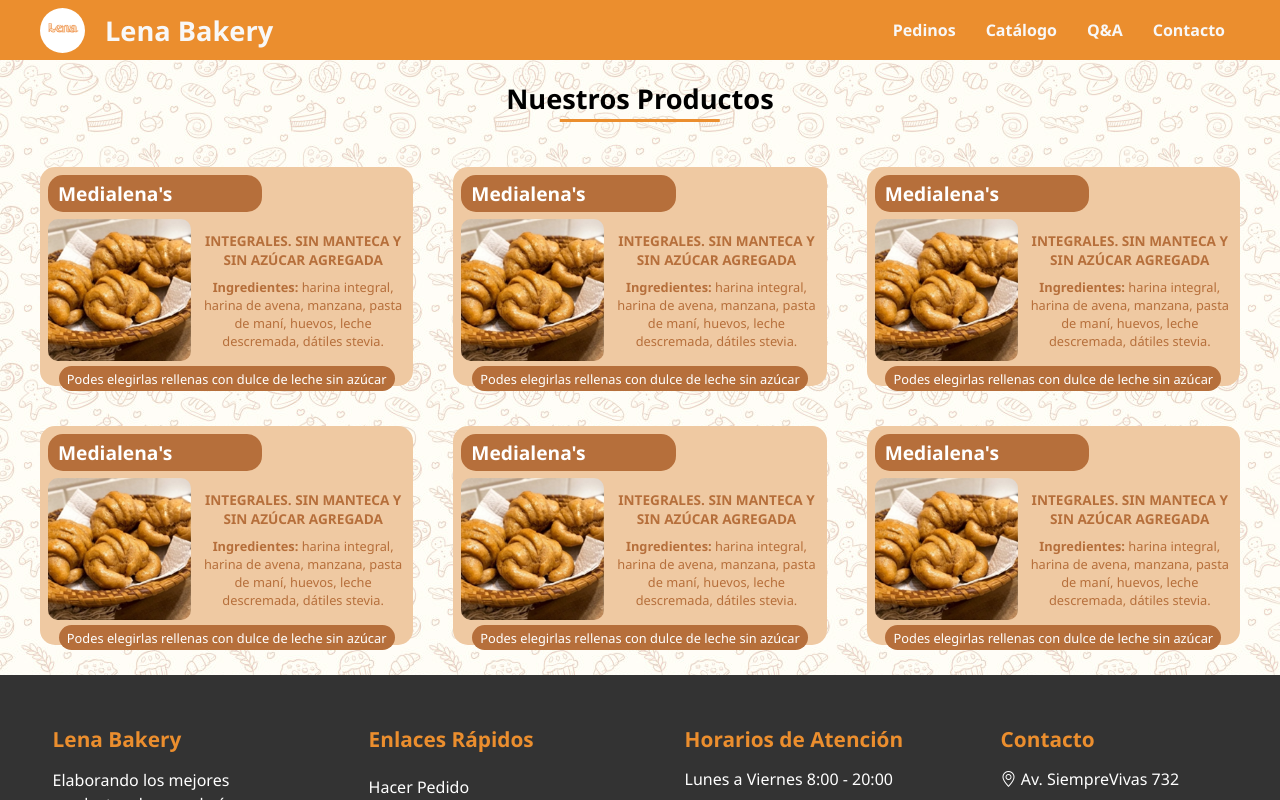
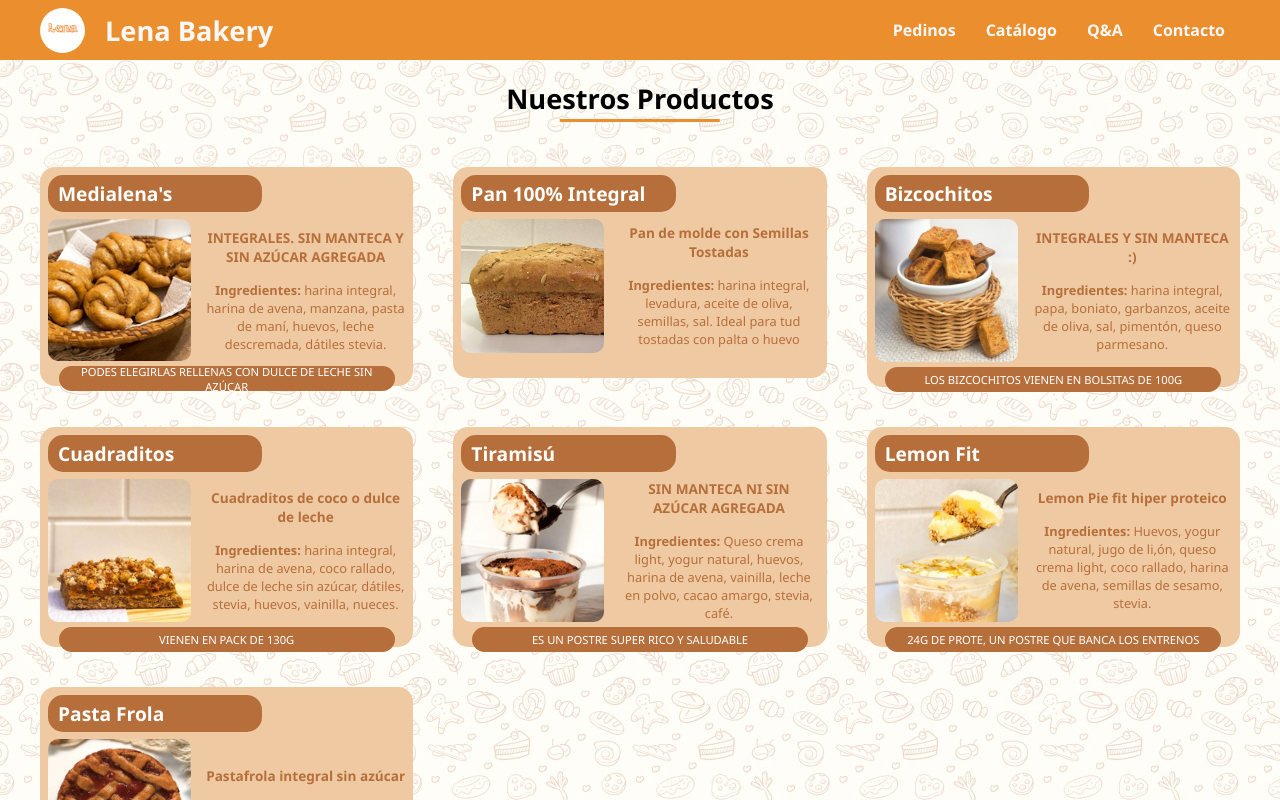
Before and after one commit to nunezjorgepy/Lena-Bakery, a React (Vite) app: page /catalogo in a window 1280 px wide. Shown: the top 800 px of the page. Built offline with nearby package versions, Linux system fonts and the light colour scheme.

Commit message:
El catálogo se crea según la lista de productos (product-list.js). Agrego condicionalmente la información extra (si no hay, no muestra el recuadro). Modifiqué un poco el espacio entre los componentes y el espacio entre le descripción y los ingredientes dentro del componente.

```diff
--- a/src/components/ProductCatalogo.css
+++ b/src/components/ProductCatalogo.css
@@ -34,7 +34,7 @@ Información
 */
 .product-info {
     display: flex;
-    gap: 10px;
+    gap: 15px;
 }
 .product-image {
     width: 40%;
@@ -50,15 +50,14 @@ Description
     display: flex;
     flex-direction: column;
     justify-content: center;
+    text-align: center;
+    gap: 15px;
 }
 .catalogo-h3 {
     font-size: .85rem;
-    text-align: center;
-    margin-bottom: 9px;
 }
 .product-ingredientes {
     font-size: .8rem;
-    text-align: center;
 }
 .product-span {
     font-weight: bold;
@@ -80,7 +79,7 @@ Infor Extra
     transform: translateX(-50%);
     background-color: var(--name--font-color);
     color: white;
-    font-size: .8rem;
+    font-size: .7rem;
     display: flex;
     align-items: center;
     justify-content: center;
@@ -100,6 +99,6 @@ Media Query
         font-size: calc(.2dvw + .9rem);
     }
     .product-extra-info {
-        font-size: 3dvw;
+        font-size: calc(2dvw + .15em);
     }
 }
--- a/src/components/ProductCatalogo.jsx
+++ b/src/components/ProductCatalogo.jsx
@@ -1,34 +1,35 @@
-import products from "../constants/product-list";
 import './ProductCatalogo.css';
 
-function ProductCatalogo() {
+function ProductCatalogo(props) {
+    const { name, image, description, ingredients, extra} = props.product
+
     return (
         <>
             {/* Producto */}
             <div className="product">
                 {/* Nombre */}
-            <h2 className="catalogo-h2">{products[0].name}</h2>
+                <h2 className="catalogo-h2">{name}</h2>
 
                 <div className="product-info-container">
                 <div className="product-info">
 
                     {/* Información */}
                     {/* Imagen */}
-                <img className="product-image" src={products[0].image} alt="Imagen del producto" />
+                    <img className="product-image" src={image} alt="Imagen del producto" />
 
                     <div className="description">
                         {/* Descripción */}
-                <h3 className="catalogo-h3">{products[0].description}</h3>
+                        <h3 className="catalogo-h3">{description}</h3>
 
                         {/* Ingredientes */}
                         <p className="product-ingredientes">
-                    <span className="product-span">Ingredientes: </span>{products[0].ingredients}
+                            <span className="product-span">Ingredientes: </span>{ingredients}
                         </p>
                     </div>
                 </div>
                 </div>
                 {/* Info Extra */}
-            <div className="product-extra-info">Podes elegirlas rellenas con dulce de leche sin azúcar</div>
+                {extra && <div className="product-extra-info">{extra}</div>}
             </div>
         </>
     )
--- a/src/constants/product-list.js
+++ b/src/constants/product-list.js
@@ -14,6 +14,7 @@ const products = [
         price: 800,
         description: "INTEGRALES. SIN MANTECA Y SIN AZÚCAR AGREGADA",
         ingredients: "harina integral, harina de avena, manzana, pasta de maní, huevos, leche descremada, dátiles stevia.",
+        extra: 'PODES ELEGIRLAS RELLENAS CON DULCE DE LECHE SIN AZÚCAR',
         quantity: 0,
     },
     {
@@ -24,6 +25,7 @@ const products = [
         description: "Pan de molde con Semillas Tostadas",
         ingredients: `harina integral, levadura, aceite de oliva, semillas, sal.
         Ideal para tud tostadas con palta o huevo`,
+        extra: '',
         quantity: 0,
     },
     {
@@ -33,6 +35,7 @@ const products = [
         price: 2500,
         description: "INTEGRALES Y SIN MANTECA :)",
         ingredients: "harina integral, papa, boniato, garbanzos, aceite de oliva, sal, pimentón, queso parmesano.",
+        extra: 'LOS BIZCOCHITOS VIENEN EN BOLSITAS DE 100G',
         quantity: 0,
     },
     {
@@ -42,6 +45,7 @@ const products = [
         price: 3500,
         description: "Cuadraditos de coco o dulce de leche",
         ingredients: "harina integral, harina de avena, coco rallado, dulce de leche sin azúcar, dátiles, stevia, huevos, vainilla, nueces.",
+        extra: 'VIENEN EN PACK DE 130G',
         quantity: 0,
     },
     {
@@ -51,6 +55,7 @@ const products = [
         price: 4500,
         description: "SIN MANTECA NI SIN AZÚCAR AGREGADA",
         ingredients: "Queso crema light, yogur natural, huevos, harina de avena, vainilla, leche en polvo, cacao amargo, stevia, café.",
+        extra: 'ES UN POSTRE SUPER RICO Y SALUDABLE',
         quantity: 0,
     },
     {
@@ -60,6 +65,7 @@ const products = [
         price: 4300,
         description: "Lemon Pie fit hiper proteico",
         ingredients: "Huevos, yogur natural, jugo de li,ón, queso crema light, coco rallado, harina de avena, semillas de sesamo, stevia.",
+        extra: '24G DE PROTE, UN POSTRE QUE BANCA LOS ENTRENOS',
         quantity: 0,
     },
     {
@@ -69,6 +75,7 @@ const products = [
         price: 4000,
         description: "Pastafrola integral sin azúcar",
         ingredients: "No esta dentro de las historías, pero ya lo voy a atener.",
+        extra: '',
         quantity: 0,
     },
 ];
--- a/src/index.css
+++ b/src/index.css
@@ -9,7 +9,7 @@
 
 body {
   background-image: url('./assets/body-bg-image.jpg');
-  background-color: rgba(255, 255, 255, .7);
+  background-color: rgba(255, 255, 255, .75);
   background-blend-mode: lighten;
   padding-top: var(--header-height);
 }
--- a/src/pages/CatalogoPage.jsx
+++ b/src/pages/CatalogoPage.jsx
@@ -3,23 +3,27 @@ import HeaderComponent from "../components/HeaderComponent";
 import ProductCatalogo from "../components/ProductCatalogo.jsx";
 
 import './CatalogoPage.css';
+import products from '../constants/product-list.js'
 
 function CatalogoPage() {
+
+  const HTMLProductCatalogo = products.map(product => {
+    return (
+      <li key={product.id}>
+        <ProductCatalogo product={product} />
+      </li>
+    )
+  })
 
   return (
     <>
         <HeaderComponent />
         <main id="catalogo-main">
           <h2 className="buy-h2">Nuestros Productos</h2>
-          <div className="product-grid-container">
-            {/* Producto */}
-            <ProductCatalogo />
-            <ProductCatalogo />
-            <ProductCatalogo />
-            <ProductCatalogo />
-            <ProductCatalogo />
-            <ProductCatalogo />
-          </div>
+          <ul className="product-grid-container">
+            {/* Productos */}
+            {HTMLProductCatalogo}
+          </ul>
         </main>
 
         <FooterComponent />
```
Lines whose indentation alone changed are shown as unchanged.
